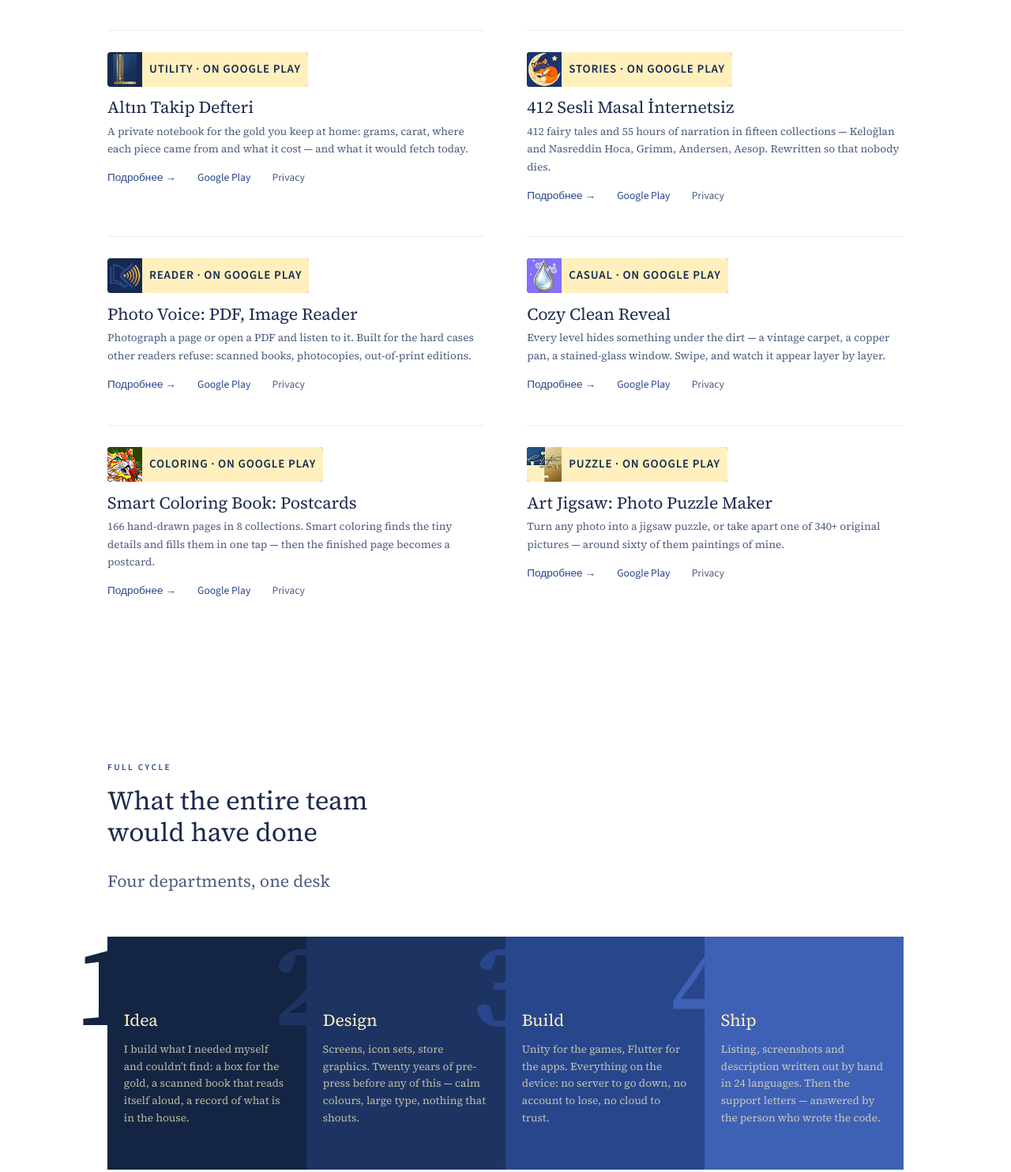
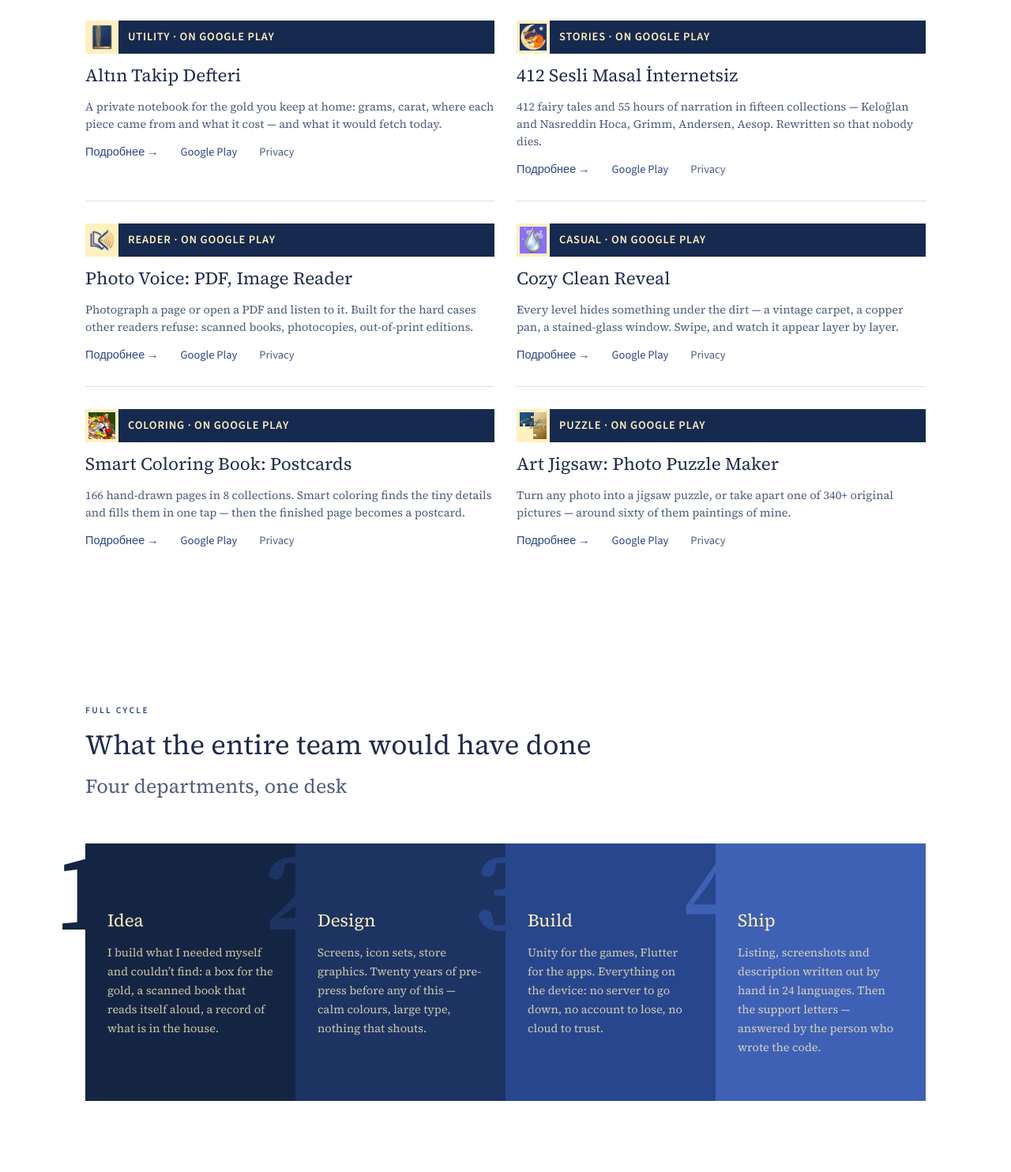
Before and after one commit to eclecticartlines/eclecticartlines.github.io, a plain HTML site: page preview.html in a window 1280 px wide. Shown: the part 1202-2686 px from the top of the page at 79% size. Drawn offline with Linux system fonts and the light colour scheme.

Commit message:
Rebuild preview against a written typographic spec
ВЕРСТКА.md records the grid (1064 = 12x63 + 11x28), the 28px vertical
unit, the 1.25 scale from 18px, the 64-character measure, the baseline
offset between serif and sans, and the line-level rules, with sources.
preview.css is built from those numbers rather than by eye.

- type area was 80px short: max-width now excludes the page padding
- chip spans the column, cream cell for the logo, blue for the label
- standfirst runs the full width since it introduces both columns
- grid guides show the 12 columns

Co-Authored-By: Claude Opus 5 <noreply@anthropic.com>
Claude-Session: https://claude.ai/code/session_01PiwmvbTWknSjvQYb2zw8en

```diff
--- a/preview.css
+++ b/preview.css
@@ -46,231 +46,212 @@
   unicode-range: U+0100-02BA,U+02BD-02C5,U+02C7-02CC,U+02CE-02D7,U+02DD-02FF,U+0304,U+0308,U+0329,U+1D00-1DBF,U+1E00-1E9F,U+1EF2-1EFF,U+2020,U+20A0-20AB,U+20AD-20C0,U+2113,U+2C60-2C7F,U+A720-A7FF;
 }
 
-/* ── SYSTEM ── */
+/* ──────────────────────────────────────────────────────────────
+   Built to ВЕРСТКА.md. Every number here is in that file.
+   Grid 1064 = 12 x 63 + 11 x 28. Vertical unit 28.
+   Scale x1.25 from 18. Measure 576 (64 characters).
+   ────────────────────────────────────────────────────────────── */
 :root {
-  --white:      #ffffff;
-  --tint:       #f6f8fc;          /* white with a trace of the brand blue */
-  --blue:       #28468C;          /* rgb(40,70,140) */
-  --blue-deep:  #16294f;          /* the same blue, darker */
-  --blue-ink:   #1d2b4d;          /* text colour on white */
-  --blue-soft:  #4d5c80;
-  --cream:      #FFF0BE;          /* rgb(255,240,190) */
-  --cream-dim:  rgba(255,240,190,0.72);
+  --blue:       #28468C;
+  --blue-deep:  #16294F;
+  --blue-light: #3F61B5;
+  --cream:      #FFF0BE;
+  --cream-dim:  rgba(255,240,190,0.78);
+  --ink:        #1D2B4D;
+  --ink-soft:   #4D5C80;
   --rule:       rgba(40,70,140,0.18);
-  --rule-soft:  rgba(40,70,140,0.10);
 
-  /* type scale, ratio 1.25, base 17px */
-  --t-xs:  0.7rem;
-  --t-sm:  0.85rem;
-  --t-base: 1.0625rem;
-  --t-md:  1.33rem;
-  --t-lg:  1.66rem;
-  --t-xl:  2.08rem;
+  --content: 66.5rem;      /* 1064 */
+  --gutter:  1.75rem;      /* 28  */
+  --measure: 36rem;        /* 576 = 64 characters at 18px */
 
-  /* one vertical unit = body line-height = 27.2px */
-  --u:    1.7rem;
-  --u-2:  3.4rem;
-  --u-3:  5.1rem;
-  --u-h:  0.85rem;
+  --u:   1.75rem;          /* 28 */
+  --u-h: 0.875rem;         /* 14 */
+  --u2:  3.5rem;           /* 56 */
+  --u3:  5.25rem;          /* 84 */
 
-  --pad:    clamp(1.25rem, 5vw, 2.5rem);
-  --measure: 34rem;
+  --pad: clamp(1.25rem, 4vw, 2.5rem);   /* 20 -> 40 */
 }
 
 *, *::before, *::after { box-sizing: border-box; margin: 0; padding: 0; }
-
-html { font-size: 16px; scroll-behavior: smooth; -webkit-text-size-adjust: 100%; }
+html { font-size: 16px; -webkit-text-size-adjust: 100%; }
 
 body {
   font-family: 'Source Serif 4', Georgia, serif;
-  font-size: var(--t-base);
-  line-height: 1.6;
-  color: var(--blue-ink);
-  background: var(--white);
+  font-size: 1.125rem; line-height: 1.75rem;   /* 18 / 28 */
+  color: var(--ink); background: #fff;
   -webkit-font-smoothing: antialiased;
 }
-
 img { max-width: 100%; height: auto; display: block; }
 a { color: var(--blue); text-underline-offset: 0.18em; }
 
-/* ── GRID ── */
-.wrap { max-width: 68rem; margin: 0 auto; padding: 0 var(--pad); }
-section { padding: var(--u-3) 0; }
-section.tint { background: var(--tint); }
-section.deep { background: var(--blue); color: var(--cream); }
+.wrap { max-width: calc(var(--content) + 2 * var(--pad)); margin: 0 auto; padding: 0 var(--pad); }
+section { padding: var(--u3) 0; }
 
-/* ── TYPE ROLES ── */
+/* ── TYPE SCALE ── */
 .kicker {
   font-family: 'Source Sans 3', 'Nirmala UI', sans-serif;
-  font-size: var(--t-xs); font-weight: 600;
-  letter-spacing: 0.22em; text-transform: uppercase;
-  color: var(--blue);
-  margin-bottom: var(--u-h);
+  font-size: 0.71875rem; line-height: 1rem;    /* 11.5 / 16 */
+  font-weight: 600; letter-spacing: 0.2em; text-transform: uppercase;
+  color: var(--blue); margin-bottom: var(--u-h);
 }
-.deep .kicker { color: var(--cream-dim); }
-
 h1, h2, h3 {
   font-family: 'Source Serif 4', Georgia, serif;
-  font-weight: 400; line-height: 1.18;
-  color: inherit; letter-spacing: -0.005em;
-  text-wrap: balance;               /* evens out the rag instead of leaving a stub line */
+  font-weight: 400; color: inherit; text-wrap: balance;
 }
-h2 { font-size: var(--t-xl); max-width: 30ch; margin-bottom: var(--u); }
-h3 { font-size: var(--t-md); }
+h2 { font-size: 2.1875rem; line-height: 2.625rem; margin-bottom: var(--u-h); }   /* 35 / 42 */
+h3 { font-size: 1.40625rem; line-height: 1.75rem; }                              /* 22.5 / 28 */
 
 p { max-width: var(--measure); margin-bottom: var(--u-h); }
-.lede { font-size: var(--t-md); line-height: 1.5; color: var(--blue-soft); max-width: 40rem; text-wrap: balance; }
-.deep .lede { color: var(--cream-dim); }
+p:last-child { margin-bottom: 0; }
 
-/* ── APP LIST ── */
-.apps { display: grid; gap: 0 var(--u-2); margin-top: var(--u-2); }
-@media (min-width: 62rem) { .apps { grid-template-columns: 1fr 1fr; } }
-
-.app { padding: var(--u) 0; border-top: 1px solid var(--rule-soft); }
-
-/* the icon and its label ride together on a dark blue plate.
-   Plate height 44px. Icon 44x44, flush to the plate's left, top and bottom —
-   no padding at all. Cream underlay starts where the icon ends, runs the full
-   44px height, and is exactly as wide as the text plus a 9px side bearing. */
-.app-mark {
-  display: inline-flex; align-items: stretch;
-  background: var(--blue-deep);
-  border-radius: 4px; overflow: hidden;
-  margin-bottom: var(--u-h);
-}
-.app-mark img { width: 44px; height: 44px; border-radius: 0; flex-shrink: 0; }
-.app-meta {
-  display: flex; align-items: center;
-  background: var(--cream); color: var(--blue-deep);
-  font-family: 'Source Sans 3', 'Nirmala UI', sans-serif;
-  font-size: 0.9375rem; font-weight: 600;
-  letter-spacing: 0.055em; text-transform: uppercase;
-  padding: 0 9px; white-space: nowrap;
+/* a standfirst introduces everything under it, so it runs the full width */
+.lede {
+  font-size: 1.5625rem; line-height: 2.125rem;   /* 25 / 34 */
+  color: var(--ink-soft); max-width: none;
+  margin-bottom: 0; text-wrap: balance;
 }
 
-.app h3 { margin-bottom: 0.45rem; }
+/* ── HERO ── */
+.hero { background: var(--blue-deep); line-height: 0; }
+.hero img { width: 100%; aspect-ratio: 2400 / 696; }
+@media (max-width: 759px) { .hero img { aspect-ratio: 1400 / 676; } }
+
+/* ── APPS: two blocks of 6 columns, 28 between ── */
+.apps { display: grid; gap: 0 var(--gutter); margin-top: var(--u2); }
+@media (min-width: 60rem) { .apps { grid-template-columns: 1fr 1fr; } }
+
+.app { padding: var(--u) 0; border-top: 1px solid var(--rule); }
+
+.app-mark {
+  display: flex; align-items: stretch; width: 100%;
+  background: var(--blue-deep); margin-bottom: var(--u-h);
+}
+.app-logo {
+  flex: 0 0 42px; width: 42px; height: 42px;
+  background: var(--cream);
+  display: flex; align-items: center; justify-content: center;
+}
+.app-logo img { width: 34px; height: 34px; }
+.app-meta {
+  flex: 1 1 auto; display: flex; align-items: center;
+  color: var(--cream);
+  font-family: 'Source Sans 3', 'Nirmala UI', sans-serif;
+  font-size: 0.90625rem; line-height: 1.375rem;   /* 14.5 / 22 */
+  font-weight: 600; letter-spacing: 0.055em; text-transform: uppercase;
+  padding: 0 12px;
+}
+.app h3 { margin-bottom: var(--u-h); }
 .app-lede {
-  font-size: var(--t-sm); line-height: 1.65; color: var(--blue-soft);
-  max-width: 32rem; margin-bottom: var(--u-h);
+  font-size: 0.90625rem; line-height: 1.375rem;
+  color: var(--ink-soft); max-width: var(--measure);
+  margin-bottom: var(--u-h);
   display: -webkit-box; -webkit-line-clamp: 3; -webkit-box-orient: vertical; overflow: hidden;
 }
 .app-links {
   font-family: 'Source Sans 3', 'Nirmala UI', sans-serif;
-  font-size: var(--t-sm);
+  font-size: 0.90625rem; line-height: 1.375rem;
   display: flex; flex-wrap: wrap; gap: 0 var(--u);
 }
 .app-links a { text-decoration: none; }
 .app-links a:hover { text-decoration: underline; }
-.app-links .muted { color: var(--blue-soft); }
+.app-links .muted { color: var(--ink-soft); }
 
-/* ── NUMBERED BAND ──
-   Four panels, no gaps, a ramp from dark to light. Each numeral is painted in
-   its OWN panel's colour and hangs left onto the previous, darker one — so it
-   reads on the neighbour and disappears into its own ground. */
-.steps { display: grid; grid-template-columns: 1fr; margin-top: var(--u-2); }
+/* ── NUMBERED BAND: four flush cells, 1064/4 = 266 each ── */
+.steps { display: grid; grid-template-columns: 1fr; margin-top: var(--u2); }
 @media (min-width: 40rem) { .steps { grid-template-columns: 1fr 1fr; } }
-@media (min-width: 64rem) { .steps { grid-template-columns: repeat(4, 1fr); } }
+@media (min-width: 60rem) { .steps { grid-template-columns: repeat(4, 1fr); } }
 
-.step {
-  position: relative;
-  padding: 5.8rem 1.3rem var(--u-2);
-  color: var(--cream);
-}
+.step { position: relative; padding: var(--u3) var(--u) var(--u2); color: var(--cream); }
 .s1 { background: #142544; }
-.s2 { background: #1d3463; }
-.s3 { background: #28468C; }
-.s4 { background: #3f61b5; }
+.s2 { background: #1D3463; }
+.s3 { background: var(--blue); }
+.s4 { background: var(--blue-light); }
 
 .num {
-  position: absolute; top: 0.1rem; left: 0;
-  transform: translateX(-58%);
+  position: absolute; top: 0.25rem; left: 0; transform: translateX(-58%);
   font-family: 'Source Serif 4', Georgia, serif;
-  font-weight: 600; font-size: 9.2rem; line-height: 0.8;
-  letter-spacing: -0.05em;
-  pointer-events: none; user-select: none;
+  font-weight: 600; font-size: 8.75rem; line-height: 0.8;   /* 140 = 5 x 28 */
+  letter-spacing: -0.05em; pointer-events: none; user-select: none;
 }
 .s1 .num { color: #142544; }
-.s2 .num { color: #1d3463; }
-.s3 .num { color: #28468C; }
-.s4 .num { color: #3f61b5; }
+.s2 .num { color: #1D3463; }
+.s3 .num { color: var(--blue); }
+.s4 .num { color: var(--blue-light); }
 
 .step h3 { color: var(--cream); margin-bottom: var(--u-h); position: relative; }
-.step p { font-size: var(--t-sm); color: var(--cream-dim); max-width: 24rem; margin: 0; position: relative; }
+.step p {
+  font-size: 0.90625rem; line-height: 1.5rem;   /* light on dark: one step more leading */
+  color: var(--cream-dim); max-width: none; margin: 0; position: relative;
+}
 
-/* ── ABOUT ── */
-.about { display: grid; gap: var(--u-2); margin-top: var(--u-2); }
-@media (min-width: 58rem) { .about { grid-template-columns: 1.6fr 1fr; } }
+/* ── ABOUT: 8 columns of text, 4 of list ── */
+.about { display: grid; gap: var(--u2) var(--gutter); margin-top: var(--u2); }
+@media (min-width: 56rem) { .about { grid-template-columns: 7fr 5fr; } }
 
-.facts { list-style: none; }
-.facts { margin-top: 3px; }      /* 2.84px measured: serif baseline 18.55 − sans baseline 15.71 */
+.facts { list-style: none; margin-top: 3px; }   /* baselines: 19.7 serif - 16.7 sans */
 .facts li {
   font-family: 'Source Sans 3', 'Nirmala UI', sans-serif;
-  font-size: var(--t-sm); line-height: 1.6; color: var(--blue-soft);
-  padding: 0 0 var(--u-h); border-bottom: 1px solid var(--rule-soft);
+  font-size: 0.90625rem; line-height: 1.375rem;
+  color: var(--ink-soft);
+  padding: 0 0 var(--u-h);
+  border-bottom: 1px solid var(--rule);
 }
 .facts li + li { padding-top: var(--u-h); }
 .facts li:last-child { border-bottom: none; }
 
-/* ── BUTTONS ── */
-.row { display: flex; flex-wrap: wrap; gap: var(--u-h); margin-top: var(--u-2); }
+/* ── BUTTONS: a new block, so 56 from the text ── */
+.row { display: flex; flex-wrap: wrap; gap: var(--u-h); margin-top: var(--u2); }
 .btn {
   font-family: 'Source Sans 3', 'Nirmala UI', sans-serif;
-  font-size: var(--t-sm); display: inline-block;
-  padding: 0.5rem 1.25rem; border-radius: 3px;
+  font-size: 0.90625rem; line-height: 1.375rem;
+  display: inline-block; padding: 10px 20px;
   background: var(--blue); color: var(--cream);
   text-decoration: none; border: 1px solid var(--blue);
 }
 .btn:hover { background: var(--blue-deep); border-color: var(--blue-deep); }
-.btn.ghost { background: transparent; color: var(--blue); border-color: var(--rule); }
-.btn.ghost:hover { background: rgba(40,70,140,0.05); }
+.btn.ghost { background: #fff; color: var(--blue); border-color: var(--rule); }
 
 /* ── FOOTER ── */
-footer { background: var(--blue-deep); color: var(--cream-dim); padding: var(--u-3) 0 var(--u-2); }
-footer .wrap > * { max-width: none; }
+footer { background: var(--blue-deep); color: var(--cream-dim); padding: var(--u3) 0 var(--u2); }
 footer a { color: var(--cream-dim); text-decoration: none; }
 footer a:hover { color: var(--cream); }
-.foot-grid { display: grid; gap: var(--u-2); }
-@media (min-width: 46rem) { .foot-grid { grid-template-columns: 1.4fr 1fr 1fr; } }
+.foot-grid { display: grid; gap: var(--u2) var(--gutter); }
+@media (min-width: 46rem) { .foot-grid { grid-template-columns: 6fr 3fr 3fr; } }
 .foot-grid h4 {
   font-family: 'Source Sans 3', 'Nirmala UI', sans-serif;
-  font-size: var(--t-xs); font-weight: 600;
-  letter-spacing: 0.22em; text-transform: uppercase;
-  color: rgba(255,240,190,0.5); margin-bottom: var(--u-h);
+  font-size: 0.71875rem; line-height: 1rem; font-weight: 600;
+  letter-spacing: 0.2em; text-transform: uppercase;
+  color: rgba(255,240,190,0.55); margin-bottom: var(--u-h);
 }
-.foot-grid ul { list-style: none; font-size: var(--t-sm); }
-.foot-grid li { margin-bottom: 0.4rem; }
-.foot-tag { font-size: var(--t-sm); color: var(--cream-dim); max-width: 24rem; }
+.foot-grid ul { list-style: none; font-size: 0.90625rem; line-height: 1.5rem; }
+.foot-tag { font-size: 0.90625rem; line-height: 1.5rem; color: var(--cream-dim); max-width: var(--measure); }
 .foot-note {
-  font-size: var(--t-sm); color: rgba(255,240,190,0.55);
-  border-top: 1px solid rgba(255,240,190,0.15);
-  margin-top: var(--u-2); padding-top: var(--u);
+  font-size: 0.90625rem; line-height: 1.5rem; color: rgba(255,240,190,0.6);
+  border-top: 1px solid rgba(255,240,190,0.18);
+  margin-top: var(--u2); padding-top: var(--u);
+  max-width: none;
 }
 
-/* ── PREVIEW-ONLY: grid guides ── */
+/* ── PREVIEW ONLY ── */
 .bar {
   position: sticky; top: 0; z-index: 50;
-  background: var(--blue-ink); color: #fff;
-  font-family: 'Source Sans 3', sans-serif; font-size: var(--t-sm);
-  padding: 0.6rem var(--pad);
+  background: var(--ink); color: #fff;
+  font-family: 'Source Sans 3', sans-serif; font-size: 0.875rem;
+  padding: 10px var(--pad);
   display: flex; gap: 1rem; align-items: center; flex-wrap: wrap;
 }
 .bar button {
   font: inherit; color: inherit; background: transparent;
-  border: 1px solid rgba(255,255,255,0.4); border-radius: 3px;
-  padding: 0.15rem 0.7rem; cursor: pointer;
+  border: 1px solid rgba(255,255,255,0.45); padding: 2px 12px; cursor: pointer;
 }
-.bar button:hover { background: rgba(255,255,255,0.12); }
-
 .guides { display: none; position: fixed; inset: 0; z-index: 40; pointer-events: none; }
 body.show-guides .guides { display: block; }
-.guides .wrap { height: 100%; position: relative; }
-.guides .wrap::before, .guides .wrap::after {
-  content: ''; position: absolute; top: 0; bottom: 0; width: 1px;
-  background: rgba(214,51,108,0.55);
+.guides .wrap { height: 100%; }
+.guides .cols {
+  height: 100%;
+  background-image: repeating-linear-gradient(
+    to right,
+    rgba(214,51,108,0.16) 0, rgba(214,51,108,0.16) 63px,
+    transparent 63px, transparent 91px);
 }
-.guides .wrap::before { left: var(--pad); }
-.guides .wrap::after { right: var(--pad); }
-.guides .mid {
-  position: absolute; top: 0; bottom: 0; width: 1px;
-  background: rgba(214,51,108,0.3); left: calc(50% - 0.5px);
-}
--- a/preview.html
+++ b/preview.html
@@ -12,11 +12,11 @@
 
   <div class="bar">
     <strong>Превью вёрстки</strong>
-    <span>Source Serif 4 + Source Sans 3 · одна левая линия · шаг 27,2 px</span>
+    <span>Сетка 1064 = 12×63 + 11×28 · шаг по вертикали 28 · мера 64 знака</span>
     <button type="button" id="guideBtn">Показать сетку</button>
   </div>
 
-  <div class="guides" aria-hidden="true"><div class="wrap"><div class="mid"></div></div></div>
+  <div class="guides" aria-hidden="true"><div class="wrap"><div class="cols"></div></div></div>
 
   <header class="hero">
     <picture>
@@ -36,7 +36,7 @@
 
         <article class="app">
           <div class="app-mark">
-            <img src="icons/houseproof.png" alt="" width="44" height="44" />
+            <span class="app-logo"><img src="icons/houseproof.png" alt="" width="36" height="36" /></span>
             <span class="app-meta">Utility · In development</span>
           </div>
           <h3>HouseProof</h3>
@@ -46,7 +46,7 @@
 
         <article class="app">
           <div class="app-mark">
-            <img src="icons/contentslog.png" alt="" width="44" height="44" />
+            <span class="app-logo"><img src="icons/contentslog.png" alt="" width="36" height="36" /></span>
             <span class="app-meta">Utility · In development</span>
           </div>
           <h3>Contents Log</h3>
@@ -56,7 +56,7 @@
 
         <article class="app">
           <div class="app-mark">
-            <img src="icons/transvoice.png" alt="" width="44" height="44" />
+            <span class="app-logo"><img src="icons/transvoice.png" alt="" width="36" height="36" /></span>
             <span class="app-meta">Reader · In testing</span>
           </div>
           <h3>Book Translator &amp; Read Aloud</h3>
@@ -66,7 +66,7 @@
 
         <article class="app">
           <div class="app-mark">
-            <img src="icons/kuyumcu.png" alt="" width="44" height="44" />
+            <span class="app-logo"><img src="icons/kuyumcu.png" alt="" width="36" height="36" /></span>
             <span class="app-meta">Business · In testing</span>
           </div>
           <h3>Kuyumcu Altın Stok Defteri</h3>
@@ -76,7 +76,7 @@
 
         <article class="app">
           <div class="app-mark">
-            <img src="icons/altin.png" alt="" width="44" height="44" />
+            <span class="app-logo"><img src="icons/altin.png" alt="" width="36" height="36" /></span>
             <span class="app-meta">Utility · On Google Play</span>
           </div>
           <h3>Altın Takip Defteri</h3>
@@ -86,7 +86,7 @@
 
         <article class="app">
           <div class="app-mark">
-            <img src="icons/masallar.png" alt="" width="44" height="44" />
+            <span class="app-logo"><img src="icons/masallar.png" alt="" width="36" height="36" /></span>
             <span class="app-meta">Stories · On Google Play</span>
           </div>
           <h3>412 Sesli Masal İnternetsiz</h3>
@@ -96,7 +96,7 @@
 
         <article class="app">
           <div class="app-mark">
-            <img src="icons/reader.png" alt="" width="44" height="44" />
+            <span class="app-logo"><img src="icons/reader.png" alt="" width="36" height="36" /></span>
             <span class="app-meta">Reader · On Google Play</span>
           </div>
           <h3>Photo Voice: PDF, Image Reader</h3>
@@ -106,7 +106,7 @@
 
         <article class="app">
           <div class="app-mark">
-            <img src="icons/cozyclean.png" alt="" width="44" height="44" />
+            <span class="app-logo"><img src="icons/cozyclean.png" alt="" width="36" height="36" /></span>
             <span class="app-meta">Casual · On Google Play</span>
           </div>
           <h3>Cozy Clean Reveal</h3>
@@ -116,7 +116,7 @@
 
         <article class="app">
           <div class="app-mark">
-            <img src="icons/coloring.png" alt="" width="44" height="44" />
+            <span class="app-logo"><img src="icons/coloring.png" alt="" width="36" height="36" /></span>
             <span class="app-meta">Coloring · On Google Play</span>
           </div>
           <h3>Smart Coloring Book: Postcards</h3>
@@ -126,7 +126,7 @@
 
         <article class="app">
           <div class="app-mark">
-            <img src="icons/puzzle.png" alt="" width="44" height="44" />
+            <span class="app-logo"><img src="icons/puzzle.png" alt="" width="36" height="36" /></span>
             <span class="app-meta">Puzzle · On Google Play</span>
           </div>
           <h3>Art Jigsaw: Photo Puzzle Maker</h3>
```
Also changed, not shown: 1 other file.
